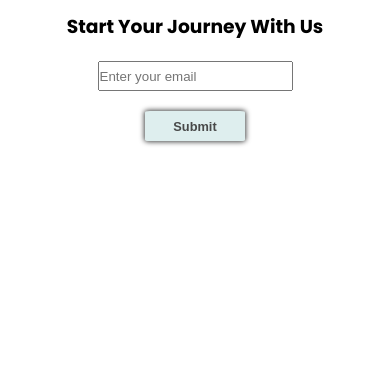
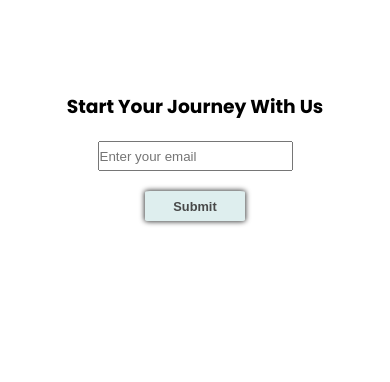
Before and after one commit to Itachi-112/product-landing-page, a plain HTML site: page index.html in a window 390 px wide. Shown: the part 128-510 px from the top of the page. Drawn offline with Linux system fonts and the light colour scheme.

Commit message:
Update styles.css

```diff
--- a/styles.css
+++ b/styles.css
@@ -366,7 +366,7 @@ footer>p {
 /*form*/
 
 #form {
-    margin-top: 140px;
+    margin-top: 220px;
     display: flex;
     flex-direction: column;
     align-items: center;
```
